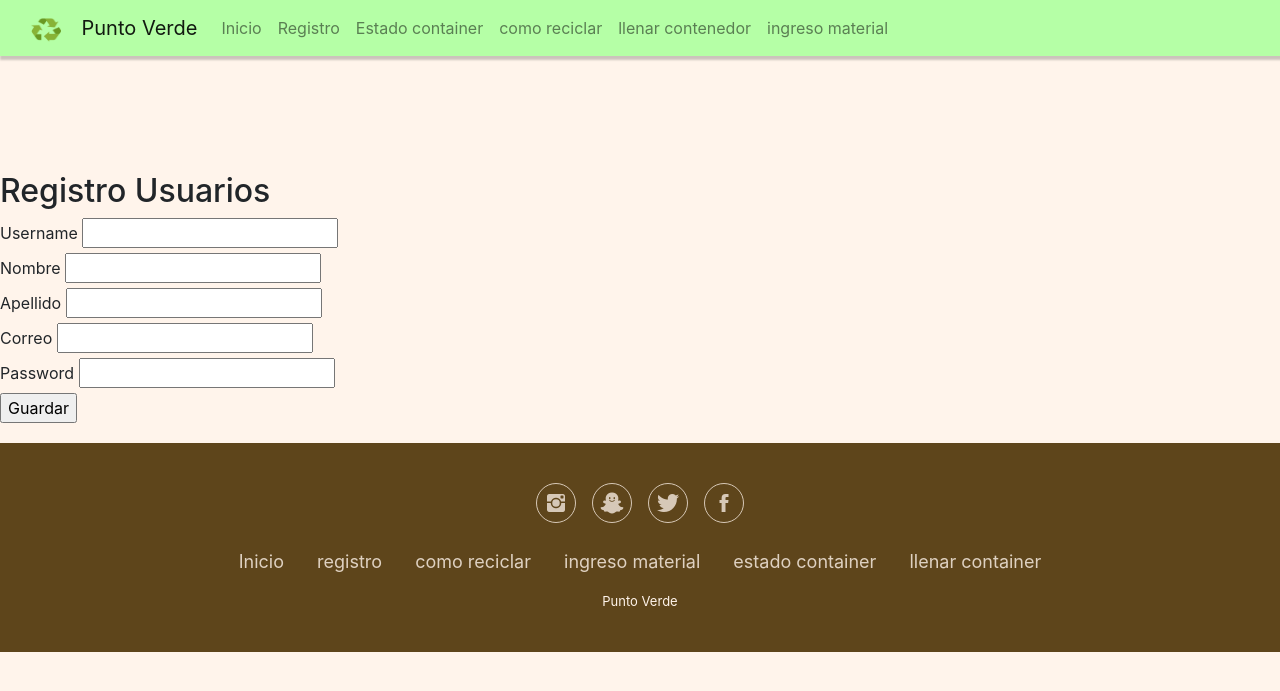
After one commit to Ribot1/PuntoVerde, a Django app: page /registro2/ in a window 1280 px wide. The commit adds this page. Shown: the top 691 px of the page. Run offline with Django 4.2, Linux system fonts and the light colour scheme; some libraries are stand-ins or nearby versions.

Commit message:
Integracion de procedimientos almacenados
- creacion de usuario funcionando
- eliminar creado pero sin funcionar
- modificar creado con falta de modificaciones
se integro template, /registro2 para pruebas de estos procedimientos.

```diff
--- a/punto_verde/aapp/templates/app/base.html
+++ b/punto_verde/aapp/templates/app/base.html
@@ -31,19 +31,19 @@
               <a class="nav-link" href=" http://127.0.0.1:8000/">Inicio</a>
             </li>
             <li class="nav-item">
-              <a class="nav-link" href="/registro ">Registro</a>
+              <a class="nav-link" href="http://127.0.0.1:8000/registro ">Registro</a>
             </li>
             <li class="nav-item">
-              <a class="nav-link " href="/estado">Estado container</a>
+              <a class="nav-link " href="http://127.0.0.1:8000/estado">Estado container</a>
             </li>
             <li class="nav-item">
-              <a class="nav-link " href="/recicla">como reciclar</a>
+              <a class="nav-link " href="http://127.0.0.1:8000/recicla">como reciclar</a>
             </li>
             <li class="nav-item">
-              <a class="nav-link " href="/llenado">llenar contenedor</a>
+              <a class="nav-link " href="http://127.0.0.1:8000/llenado">llenar contenedor</a>
             </li>
             <li class="nav-item">
-              <a class="nav-link " href="mostrar">ingreso material</a>
+              <a class="nav-link " href="http://127.0.0.1:8000/mostrar">ingreso material</a>
             </li>
           </ul>
         </div>
@@ -80,11 +80,11 @@
   <div class="social"><a href="#"><i class="icon ion-social-instagram"></i></a><a href="#"><i class="icon ion-social-snapchat"></i></a><a href="#"><i class="icon ion-social-twitter"></i></a><a href="#"><i class="icon ion-social-facebook"></i></a></div>
   <ul class="list-inline">
       <li class="list-inline-item"><a href="#inicio">Inicio</a></li>
-      <li class="list-inline-item"><a href="/registro">registro</a></li>
-      <li class="list-inline-item"><a href="/recicla">como reciclar</a></li>
-      <li class="list-inline-item"><a href="#">jajas</a></li>
-      <li class="list-inline-item"><a href="/estado">estado container</a></li>
-      <li class="list-inline-item"><a href="/llenado">llenar container</a></li>
+      <li class="list-inline-item"><a href="http://127.0.0.1:8000/registro">registro</a></li>
+      <li class="list-inline-item"><a href="http://127.0.0.1:8000/recicla">como reciclar</a></li>
+      <li class="list-inline-item"><a href="http://127.0.0.1:8000/mostrar">ingreso material</a></li>
+      <li class="list-inline-item"><a href="http://127.0.0.1:8000//estado">estado container</a></li>
+      <li class="list-inline-item"><a href="http://127.0.0.1:8000/llenado">llenar container</a></li>
   </ul>
   <p class="copyright">Punto Verde</p>
 </footer>
--- a/punto_verde/aapp/templates/app/home.html
+++ b/punto_verde/aapp/templates/app/home.html
@@ -48,6 +48,7 @@
 <div class="titulo">
 
   <h1> Welcome to punto verde </h1>
+
 </div>
 
 
--- /dev/null
+++ b/punto_verde/aapp/templates/app/registration/registro2.html
@@ -0,0 +1,32 @@
+{% extends 'app/base.html' %}
+
+{% block contenido %}
+<br>
+<br>
+<br>
+<br>
+<td></td>
+<h2>Registro Usuarios</h2>
+<form action="" method="POST">
+    {% csrf_token %}
+
+    <label for="">Username</label>
+    <input type="text" name="username">
+    <br>
+    <label for="">Nombre</label>
+    <input type="text" name="nombre">
+    <br>
+    <label for="">Apellido</label>
+    <input type="text" name="apellido">
+    <br>
+    <label for="">Correo</label>
+    <input type="text" name="correo">
+    <br>
+    <label for="">Password</label>
+    <input type="text" name="clave">
+    <br>
+    <input type="submit" value="Guardar">
+
+</form>
+
+{% endblock %}
--- a/punto_verde/aapp/urls.py
+++ b/punto_verde/aapp/urls.py
@@ -1,5 +1,5 @@
 from django.urls import path
-from.views import  estado, home, llenado, recicla, registro, mostrar
+from.views import  estado, home, llenado, recicla, registro, mostrar, registro2
 
 urlpatterns = [
     path('', home, name="home"),
@@ -7,6 +7,7 @@ urlpatterns = [
     path('estado/', estado, name="estado"),
     path('recicla/', recicla, name="recicla"),
     path('llenado/', llenado, name="llenado"),
-    path('mostrar',mostrar,name="mostrar"),
+    path('mostrar/',mostrar,name="mostrar"),
+    path('registro2/', registro2, name="registro2"),
 
 ]
--- a/punto_verde/aapp/views.py
+++ b/punto_verde/aapp/views.py
@@ -1,8 +1,16 @@
+from django.shortcuts import render, redirect, get_object_or_404
 from django import forms
 from django.forms.forms import Form
 from django.shortcuts import render
 from .models import *
 from .forms import *
+from django.http import HttpResponse
+from django.contrib.auth import authenticate, login
+from django.contrib import messages
+from django.contrib.auth.decorators import login_required, permission_required
+from django.contrib.auth.models import User
+from django.db import connection
+import cx_Oracle
 # Create your views here.
 
 
@@ -25,3 +33,30 @@ def llenado(request):
 def mostrar(request):
     deposit= IngresoMaterial.objects.all()
     return render(request,'app/ingreso.html',{'deposit':deposit})
+
+
+
+def agregar_usuario(username, nombre, apellido, correo, clave):
+    django_cursor = connection.cursor()
+    cursor = django_cursor.connection.cursor()
+    salida = cursor.var(cx_Oracle.number)
+    cursor.callproc('SP_AGREGAR_USUARIO',[username, nombre, apellido, correo, clave, salida])
+    return salida.getvalue()
+
+
+def registro2(request):
+
+    #agregar_usuario
+    if request.method == 'POST':
+        username = request.POST.get('username')
+        nombre = request.POST.get('nombre')
+        apellido = request.POST.get('apellido')
+        correo = request.POST.get('correo')
+        clave = request.POST.get('clave')
+        salida = agregar_usuario(username, nombre, apellido, correo, clave)
+        if salida == 1:
+            print ('se ha registrado el usuario')
+        else:
+            print ('no se ha podido guardar')
+
+    return render(request, 'app/registration/registro2.html')
--- a/punto_verde/punto_verde/settings.py
+++ b/punto_verde/punto_verde/settings.py
@@ -31,6 +31,7 @@ ALLOWED_HOSTS = []
 # Application definition
 
 INSTALLED_APPS = [
+    'admin_interface',
     'django.contrib.admin',
     'django.contrib.auth',
     'django.contrib.contenttypes',
@@ -38,7 +39,12 @@ INSTALLED_APPS = [
     'django.contrib.messages',
     'django.contrib.staticfiles',
     'aapp',
+    'colorfield',
+
 ]
+
+X_FRAME_OPTIONS = "SAMEORIGIN"
+SILENCED_SYSTEM_CHECKS = ["security.W019"]
 
 MIDDLEWARE = [
     'django.middleware.security.SecurityMiddleware',
```
Also changed, not shown: punto_verde/aapp/Procedimientos.sql (added, +71 -0 lines).
